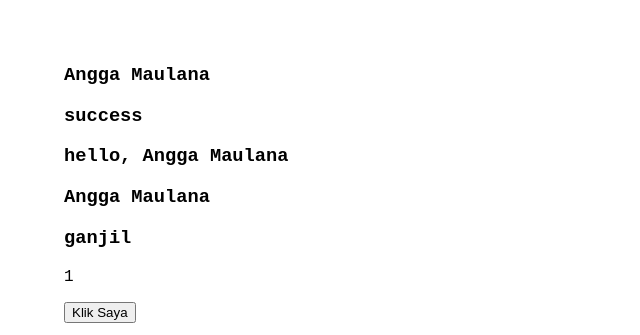
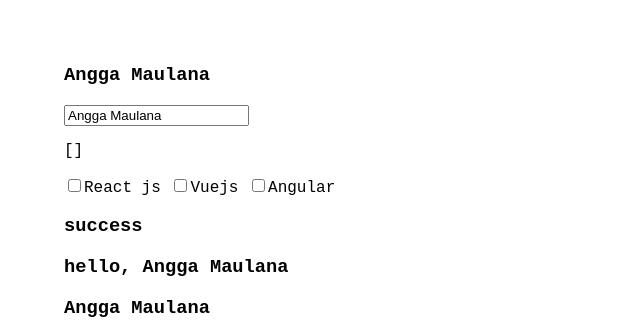
Before and after one commit to Anggasayogo/learn-Vuejs, a plain HTML site: page index.html in a window 1280 px wide. Shown: the top 335 px of the page, without its empty margins (0-640 px from the left). Drawn offline with nearby package versions, Linux system fonts and the light colour scheme.

Commit message:
two way data binding

```diff
--- a/index.html
+++ b/index.html
@@ -25,6 +25,13 @@
     <div id="app">
         <header>
             <h3 v-text="name"></h3>
+            <p><input type="text" v-model="name"/></p>
+            <div>
+                <p>{{ kelas }}</p>
+                <label><input type="checkbox" v-model="kelas" value="Reactjs"/>React js</label>
+                <label><input type="checkbox" v-model="kelas" value="Vuejs"/>Vuejs</label>
+                <label><input type="checkbox" v-model="kelas" value="Angular"/>Angular</label>
+            </div>
             <h3>{{ isactive ? 'success' : 'danger' }}</h3>
             <h3>{{ getname() }}</h3>
             <h3>{{ namalengkap }}</h3>
@@ -52,7 +59,8 @@
         lastname : 'Maulana',
         url : "<a href=''>Test V-html</a>",
         gambar : "images/logo.png",
-        menu : 'home'
+        menu : 'home',
+        kelas : []
     }
     const vm = new Vue({
         el : '#app',
```
Also changed, not shown: 1 other file.
